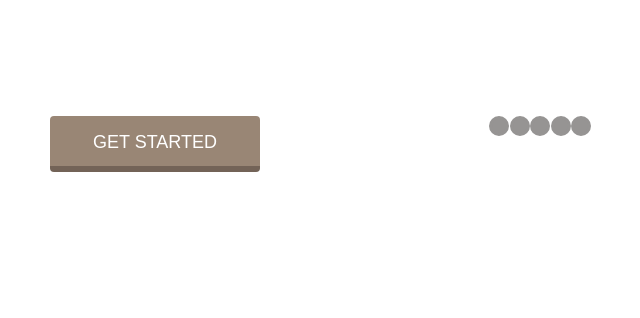
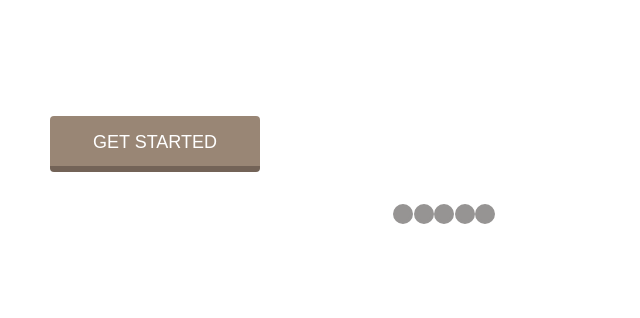
Before and after one commit to chygrynoleg/chygrynoleg.github.io, a plain HTML site: page index.html in a window 1280 px wide. Shown: the part 482-800 px from the top of the page, without its empty margins (485-1125 px from the left). Drawn offline with nearby package versions, Linux system fonts and the light colour scheme; files whose address does not match are found by name.

Commit message:
i changed position of dots

```diff
--- a/style.css
+++ b/style.css
@@ -151,8 +151,8 @@ a.button {
   width: 8%;
   display: flex;
   justify-content: space-between;
-  left: 974px;
-  bottom: 182px;
+  left: 878px;
+  bottom: 94px;
 }
 .dirka {
   width: 14px;
```
